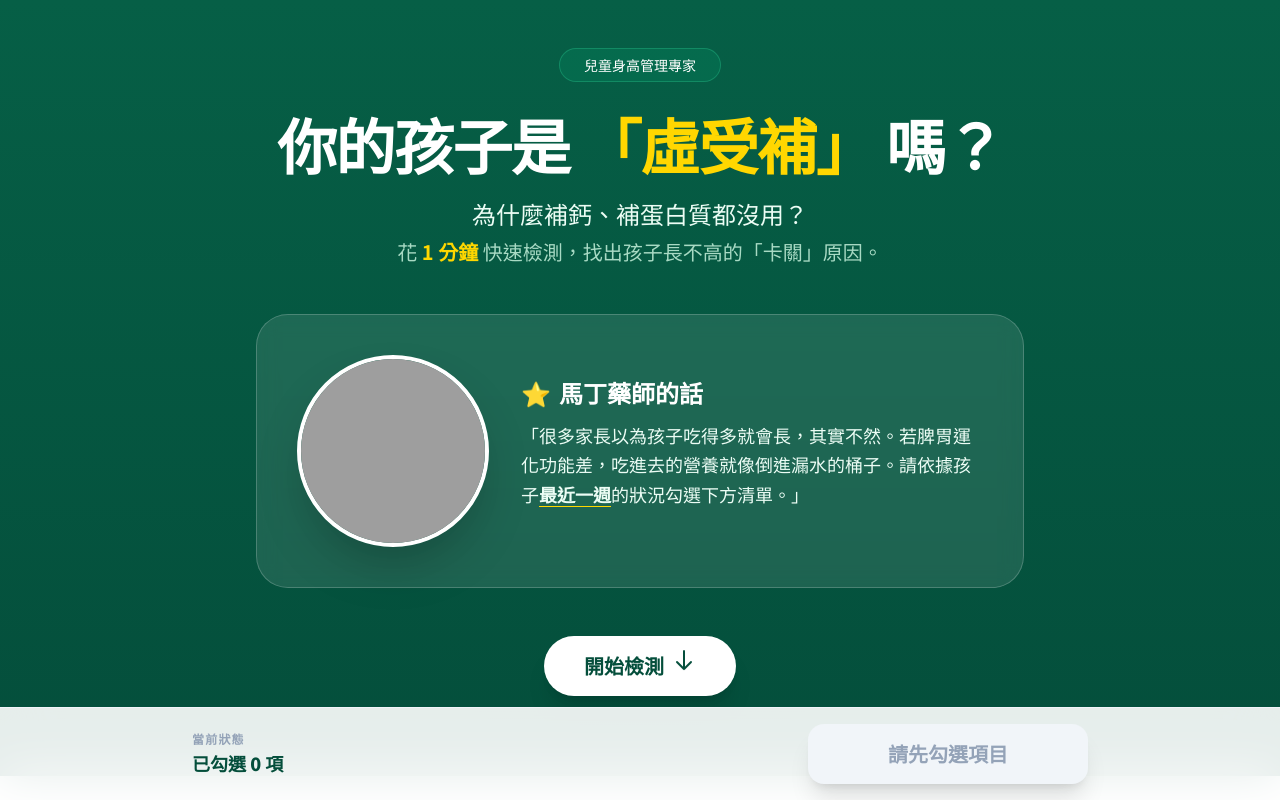
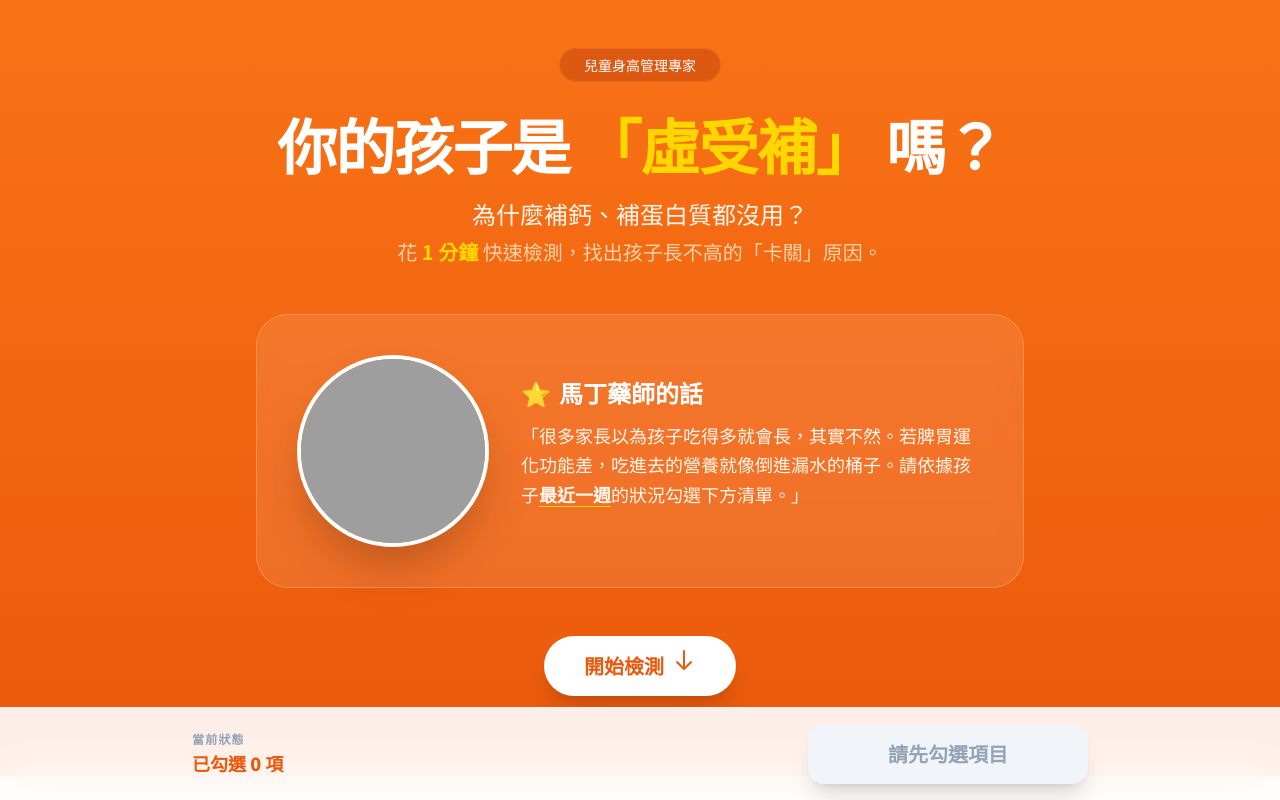
Before and after one commit to curryup001-debug/martin---list, a React (Vite) app: page / in a window 1280 px wide. Shown: the top 800 px of the page. Built offline with nearby package versions, Linux system fonts and the light colour scheme; grey boxes are pictures that could not be loaded.

Commit message:
style: update theme to orange and fix mobile scroll issue

```diff
--- a/App.tsx
+++ b/App.tsx
@@ -55,7 +55,7 @@ const App: React.FC = () => {
         <div className="max-w-4xl mx-auto flex items-center justify-between gap-4">
           <div className="hidden sm:block">
             <p className="text-slate-400 text-xs uppercase tracking-widest font-bold mb-0.5">當前狀態</p>
-            <p className="text-[#044E3B] font-black text-lg">
+            <p className="text-[#EA580C] font-black text-lg">
               已勾選 {selectedCount} 項
             </p>
           </div>
@@ -64,7 +64,7 @@ const App: React.FC = () => {
             disabled={selectedCount === 0}
             className={`flex-1 sm:flex-none sm:min-w-[280px] py-4 rounded-2xl font-black text-xl transition-all shadow-xl
               ${selectedCount > 0
-                ? 'bg-[#044E3B] text-white hover:bg-[#065F46] active:scale-95 shadow-emerald-100'
+                ? 'bg-[#EA580C] text-white hover:bg-[#C2410C] active:scale-95 shadow-orange-200'
                 : 'bg-slate-100 text-slate-400 cursor-not-allowed'}
             `}
           >
--- a/components/ChecklistSection.tsx
+++ b/components/ChecklistSection.tsx
@@ -23,8 +23,8 @@ const ChecklistSection: React.FC<Props> = ({ data, selections, onToggle }) => {
                 key={item.id}
                 className={`flex items-start gap-5 p-6 rounded-2xl border-2 transition-all cursor-pointer group
                   ${selections[item.id]
-                    ? 'border-[#044E3B] bg-emerald-50/30'
-                    : 'border-slate-100 hover:border-emerald-200 hover:bg-slate-50/50'}
+                    ? 'border-[#EA580C] bg-orange-50/50'
+                    : 'border-slate-100 hover:border-orange-200 hover:bg-slate-50/50'}
                 `}
               >
                 <div className="relative flex items-center mt-1">
@@ -35,7 +35,7 @@ const ChecklistSection: React.FC<Props> = ({ data, selections, onToggle }) => {
                     onChange={() => onToggle(item.id)}
                   />
                   <div className={`w-7 h-7 rounded-lg border-2 flex items-center justify-center transition-all duration-300
-                    ${selections[item.id] ? 'bg-[#044E3B] border-[#044E3B] rotate-0 scale-100' : 'bg-white border-slate-300 -rotate-12 scale-90 group-hover:scale-100'}
+                    ${selections[item.id] ? 'bg-[#EA580C] border-[#EA580C] rotate-0 scale-100' : 'bg-white border-slate-300 -rotate-12 scale-90 group-hover:scale-100'}
                   `}>
                     {selections[item.id] && (
                       <svg className="w-5 h-5 text-white" fill="none" viewBox="0 0 24 24" stroke="currentColor">
@@ -44,7 +44,7 @@ const ChecklistSection: React.FC<Props> = ({ data, selections, onToggle }) => {
                     )}
                   </div>
                 </div>
-                <span className={`text-lg leading-snug select-none flex-1 ${selections[item.id] ? 'text-[#044E3B] font-bold' : 'text-slate-600'}`}>
+                <span className={`text-lg leading-snug select-none flex-1 ${selections[item.id] ? 'text-[#EA580C] font-bold' : 'text-slate-600'}`}>
                   {item.text}
                 </span>
               </label>
--- a/components/Header.tsx
+++ b/components/Header.tsx
@@ -9,10 +9,10 @@ const Header: React.FC = () => {
   };
 
   return (
-    <section className="relative pt-12 pb-20 px-4 text-center text-white bg-gradient-to-b from-[#065F46] to-[#044E3B]">
+    <section className="relative pt-12 pb-20 px-4 text-center text-white bg-gradient-to-b from-[#F97316] to-[#EA580C]">
       <div className="max-w-4xl mx-auto flex flex-col items-center">
         {/* Badge */}
-        <div className="bg-emerald-700/50 border border-emerald-400/30 px-6 py-1.5 rounded-full text-sm font-medium mb-8">
+        <div className="bg-orange-700/50 border border-orange-400/30 px-6 py-1.5 rounded-full text-sm font-medium mb-8">
           兒童身高管理專家
         </div>
 
@@ -23,8 +23,8 @@ const Header: React.FC = () => {
 
         {/* Subtitles */}
         <div className="space-y-2 mb-12">
-          <p className="text-xl md:text-2xl text-emerald-50">為什麼補鈣、補蛋白質都沒用？</p>
-          <p className="text-lg md:text-xl text-emerald-100/80">
+          <p className="text-xl md:text-2xl text-orange-50">為什麼補鈣、補蛋白質都沒用？</p>
+          <p className="text-lg md:text-xl text-orange-100/80">
             花 <span className="text-[#FFD700] font-bold">1 分鐘</span> 快速檢測，找出孩子長不高的「卡關」原因。
           </p>
         </div>
@@ -39,7 +39,7 @@ const Header: React.FC = () => {
               <span className="text-[#FFD700] text-2xl">⭐</span>
               <h2 className="text-2xl font-bold">馬丁藥師的話</h2>
             </div>
-            <p className="text-emerald-50 leading-relaxed text-lg mb-4">
+            <p className="text-orange-50 leading-relaxed text-lg mb-4">
               「很多家長以為孩子吃得多就會長，其實不然。若脾胃運化功能差，吃進去的營養就像倒進漏水的桶子。請依據孩子<span className="underline decoration-[#FFD700] underline-offset-4 font-bold">最近一週</span>的狀況勾選下方清單。」
             </p>
           </div>
@@ -48,7 +48,7 @@ const Header: React.FC = () => {
         {/* Start Button */}
         <button
           onClick={scrollToContent}
-          className="bg-white text-[#044E3B] px-10 py-4 rounded-full font-bold text-xl flex items-center gap-2 hover:bg-emerald-50 transition-all hover:scale-105 shadow-xl"
+          className="bg-white text-[#EA580C] px-10 py-4 rounded-full font-bold text-xl flex items-center gap-2 hover:bg-orange-50 transition-all hover:scale-105 shadow-xl"
         >
           開始檢測
           <svg className="w-6 h-6 animate-bounce" fill="none" viewBox="0 0 24 24" stroke="currentColor">
--- a/components/ResultOverlay.tsx
+++ b/components/ResultOverlay.tsx
@@ -14,9 +14,9 @@ const ResultOverlay: React.FC<Props> = ({ count, advice, loading, onClose }) =>
 
   return (
     <div className="fixed inset-0 z-50 flex items-center justify-center px-4 bg-slate-900/80 backdrop-blur-md">
-      <div className="bg-white w-full max-w-xl rounded-[2.5rem] shadow-2xl overflow-hidden animate-in fade-in zoom-in duration-300">
+      <div className="bg-white w-full max-w-xl rounded-[2.5rem] shadow-2xl overflow-hidden animate-in fade-in zoom-in duration-300 max-h-[85vh] overflow-y-auto flex flex-col">
         {/* Status Header */}
-        <div className={`p-10 text-center text-white ${isConcerned ? 'bg-[#EF4444]' : 'bg-[#10B981]'}`}>
+        <div className={`p-10 text-center text-white shrink-0 ${isConcerned ? 'bg-[#EF4444]' : 'bg-[#10B981]'}`}>
           <div className="inline-flex items-center justify-center w-16 h-16 bg-white rounded-full mb-6 shadow-sm">
             {isConcerned ? (
               <svg className="w-10 h-10 text-[#EF4444]" fill="none" viewBox="0 0 24 24" stroke="currentColor">
@@ -34,7 +34,7 @@ const ResultOverlay: React.FC<Props> = ({ count, advice, loading, onClose }) =>
           <p className="text-xl opacity-90 font-medium">請看下方的分析報告</p>
         </div>
 
-        <div className="p-8 md:p-12">
+        <div className="p-8 md:p-12 overflow-y-auto">
           {/* Main Title */}
           <div className="text-center mb-8">
             <p className="text-2xl font-bold text-slate-700">
@@ -48,8 +48,8 @@ const ResultOverlay: React.FC<Props> = ({ count, advice, loading, onClose }) =>
           {/* Advice Box */}
           <div className="bg-orange-50 border border-orange-100 rounded-3xl p-6 md:p-8 mb-10 relative">
             <div className="flex items-center gap-2 mb-4">
-               <span className="text-2xl">💡</span>
-               <p className="font-bold text-[#92400E] text-xl">馬丁藥師建議：</p>
+              <span className="text-2xl">💡</span>
+              <p className="font-bold text-[#92400E] text-xl">馬丁藥師建議：</p>
             </div>
             {loading ? (
               <div className="flex flex-col items-center py-6">
@@ -73,7 +73,7 @@ const ResultOverlay: React.FC<Props> = ({ count, advice, loading, onClose }) =>
             >
               <div className="flex items-center gap-3 whitespace-nowrap overflow-hidden">
                 <svg className="w-6 h-6 md:w-8 md:h-8 flex-shrink-0" fill="currentColor" viewBox="0 0 20 20">
-                   <path d="M2 6a2 2 0 012-2h6a2 2 0 012 2v8a2 2 0 01-2 2H4a2 2 0 01-2-2V6zM14.553 7.106A1 1 0 0014 8v4a1 1 0 00.553.894l2 1A1 1 0 0018 13V7a1 1 0 00-1.447-.894l-2 1z" />
+                  <path d="M2 6a2 2 0 012-2h6a2 2 0 012 2v8a2 2 0 01-2 2H4a2 2 0 01-2-2V6zM14.553 7.106A1 1 0 0014 8v4a1 1 0 00.553.894l2 1A1 1 0 0018 13V7a1 1 0 00-1.447-.894l-2 1z" />
                 </svg>
                 <span className="text-lg md:text-2xl tracking-tight">
                   立即報名「免費直播」改善吸收難題
```
